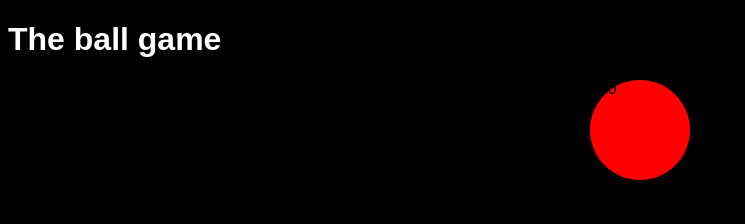
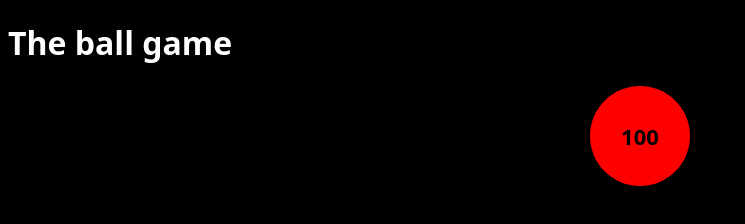
Before and after one commit to GigoDev/EX-Git, a plain HTML site: page index.html in a window 1280 px wide. Shown: the whole page, without its empty margins (0-745 px from the left). Drawn offline with Linux system fonts and the light colour scheme.

Commit message:
Improved styling

```diff
--- a/style.css
+++ b/style.css
@@ -1,6 +1,6 @@
 * {
     box-sizing: border-box;
-    font-family: sans-serif;
+    font-family:system-ui;
 }
 
 h1 {
@@ -12,12 +12,17 @@ body {
 }
 
 .ball{
+    display: flex;
+    justify-content: center;
+    align-items: center;
 
     width: 100px;
     height: 100px;
 
     margin: auto;
+    background-color: red;
 
-    background-color: red;
+    font-size: 22px;
+    font-weight: bold;
     border-radius: 50%;
 }
```
